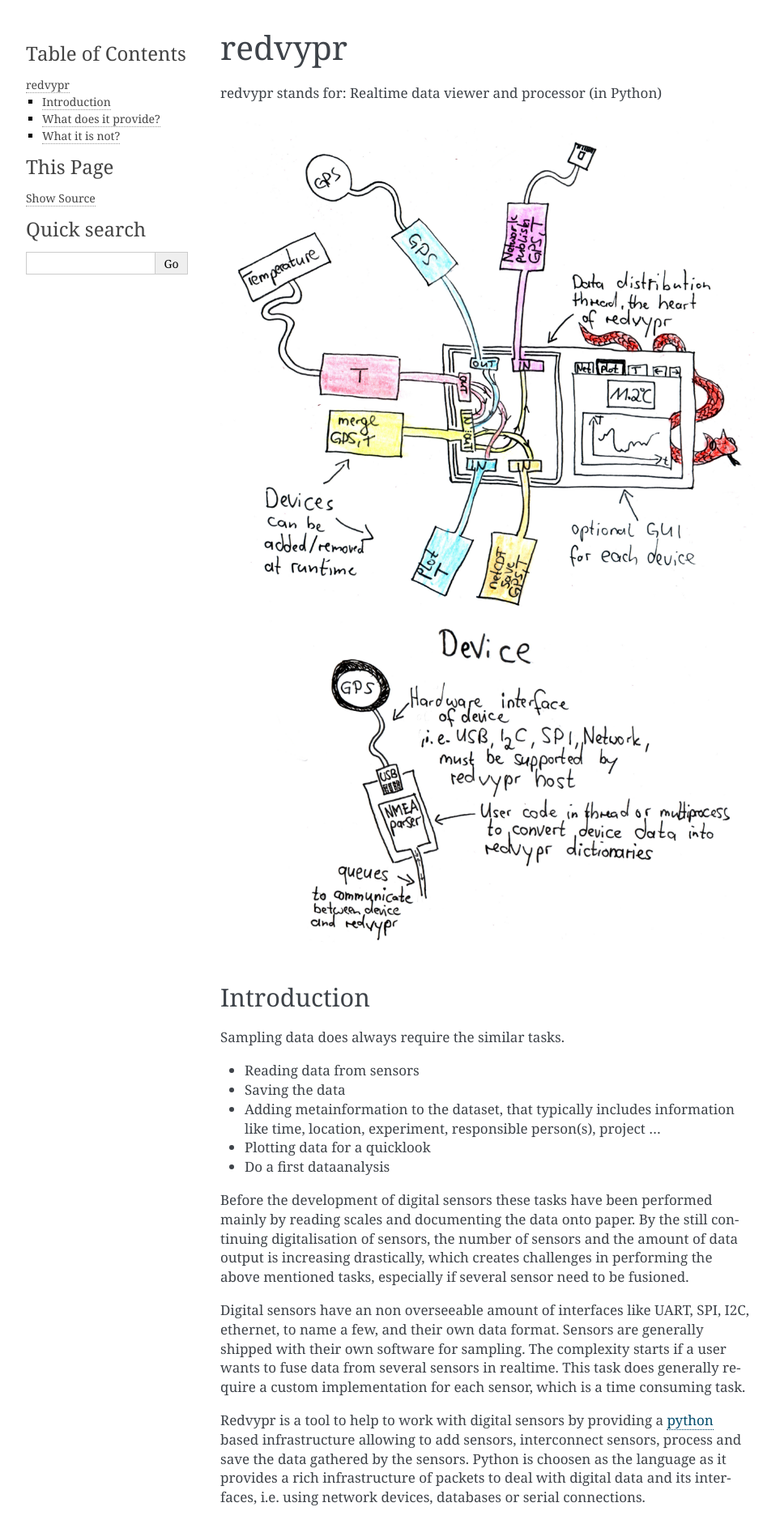
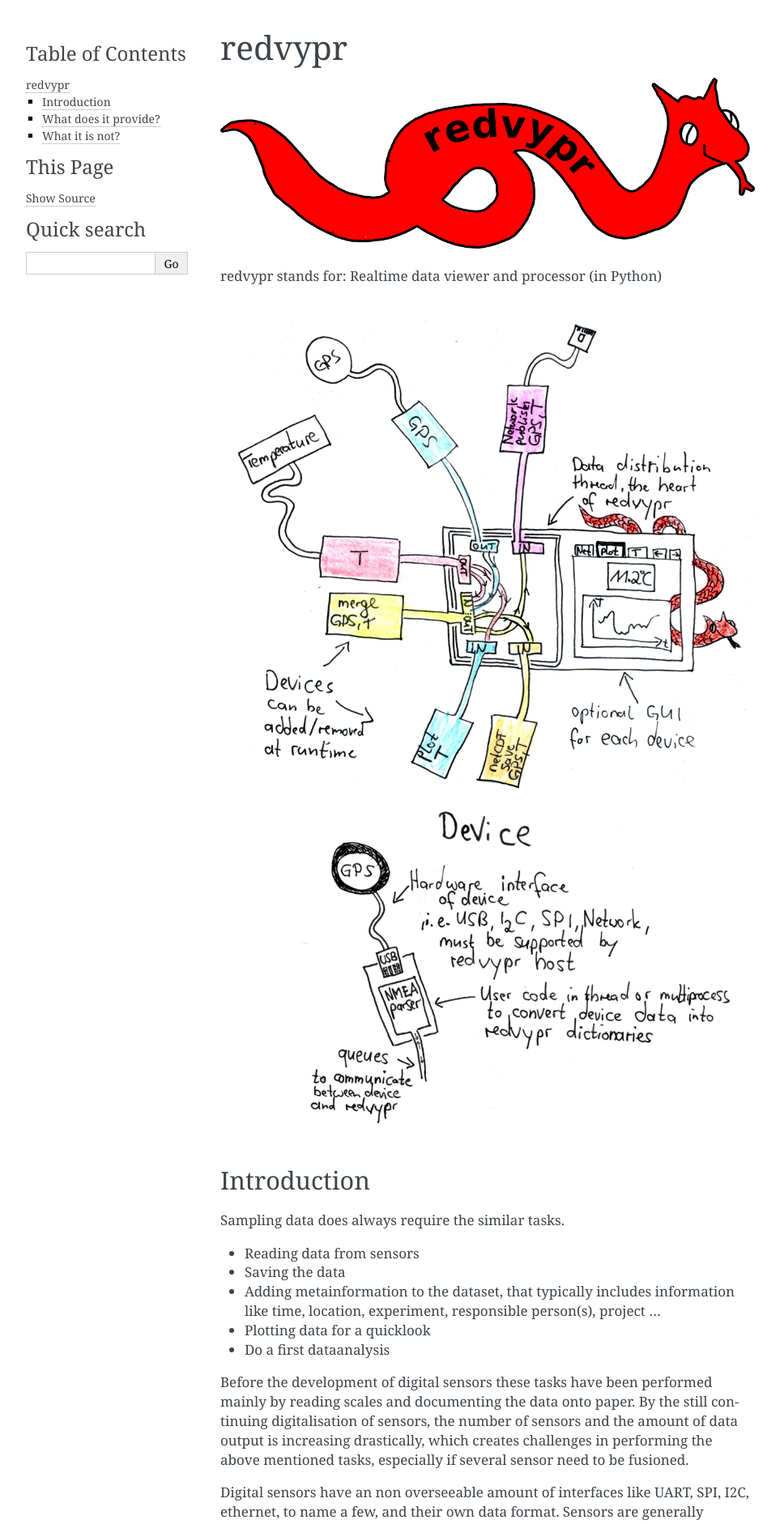
Before and after one commit to redvypr/redvypr, a Sphinx documentation site: the page built from doc/source/redvypr.rst, in a window 1280 px wide. Shown: the top 1882 px of the page at 81% size, without its empty margins (148-1111 px from the left). Built offline with Sphinx 7.4.7, drawn with Linux system fonts in a browser that asks for light colours.

Commit message:
logo
Former-commit-id: 7fb79ccdbe03bfb12f3ef5195cd81c082f379488

```diff
--- a/doc/source/redvypr.rst
+++ b/doc/source/redvypr.rst
@@ -2,6 +2,10 @@
 
 redvypr
 =======
+
+.. image:: figures/redvypr_logo_v02.png
+  :width: 1200
+  :alt: redvypr Logo
 
 redvypr stands for: Realtime data viewer and processor (in Python)
 
```
Also changed, not shown: README.md (+2 -0 lines), doc/source/figures/redvypr_logo_v02.svg.
